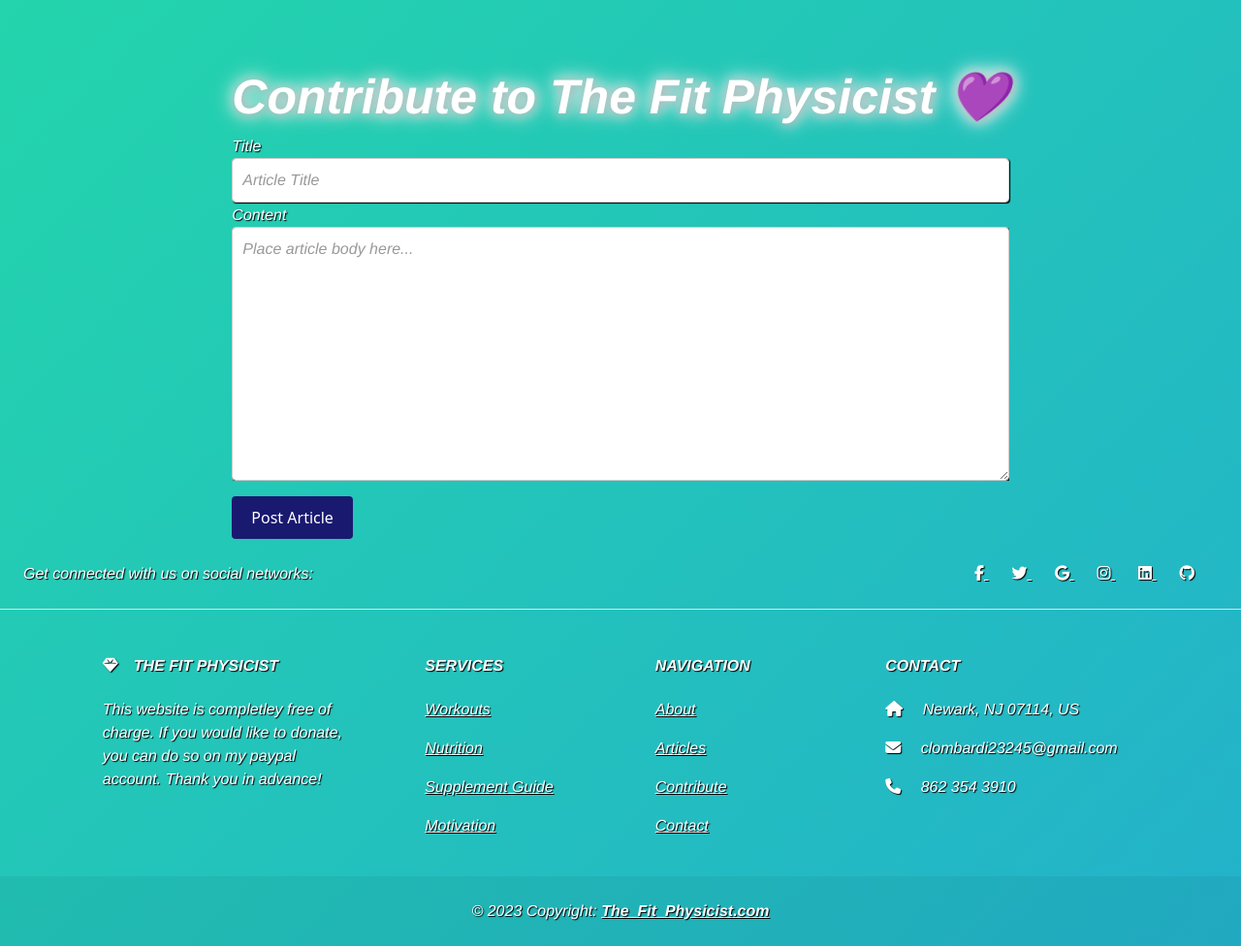
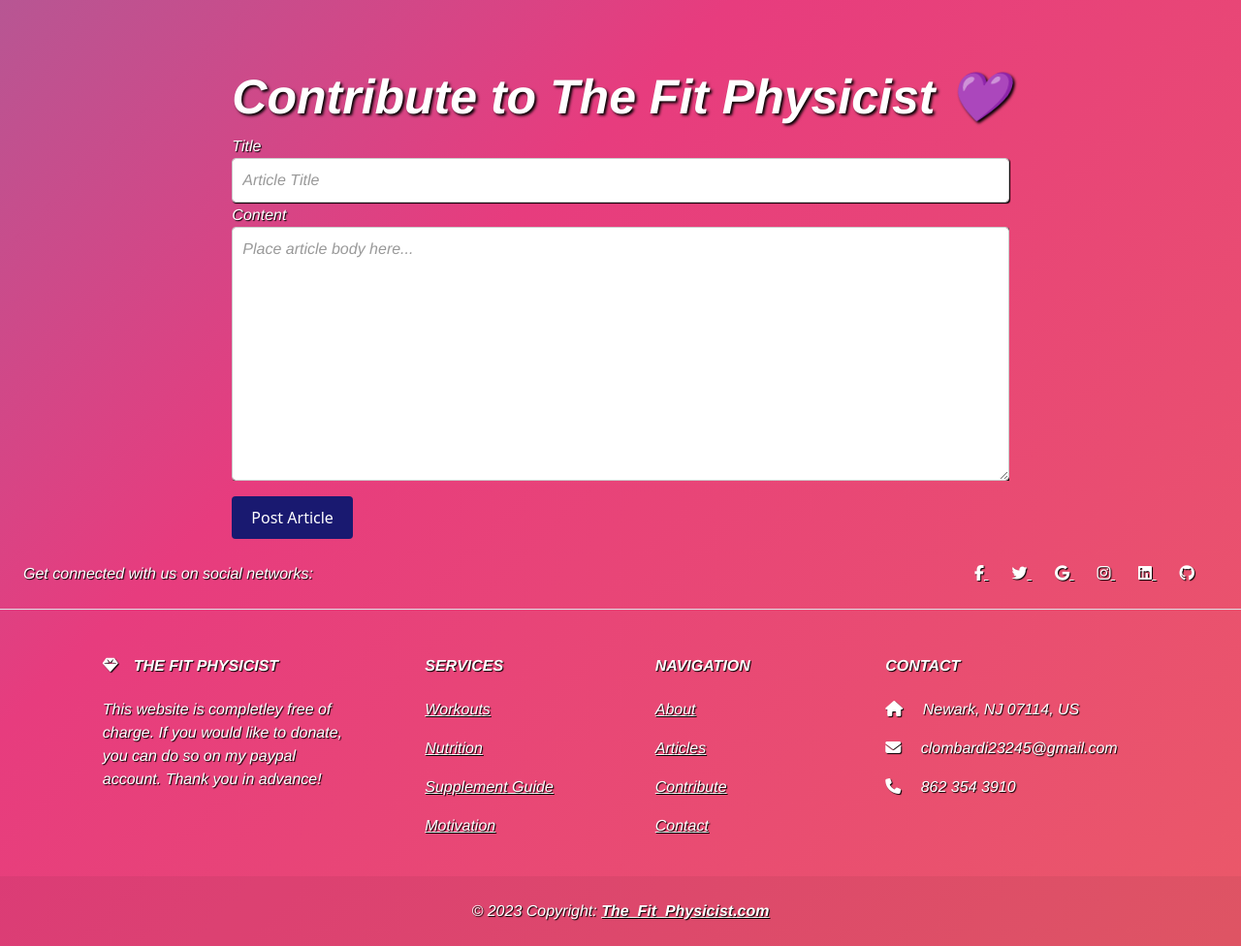
Before and after one commit to Chrisl2324/fit_physicist_update, a Flask app: page /contribute in a window 1280 px wide. Shown: the part 62-1038 px from the top of the page at 97% size. Run offline with Flask 3, Linux system fonts and the light colour scheme; a user stored in the database is signed in; some libraries are stand-ins or nearby versions.

Commit message:
Update style6.css

```diff
--- a/static/css/style6.css
+++ b/static/css/style6.css
@@ -1,3 +1,5 @@
+html, body {
+    animation: gradient 15s ease infinite;
 h3 {
     color: white;
     font-family: 'Franklin Gothic Medium', 'Arial Narrow', Arial, sans-serif;
```
